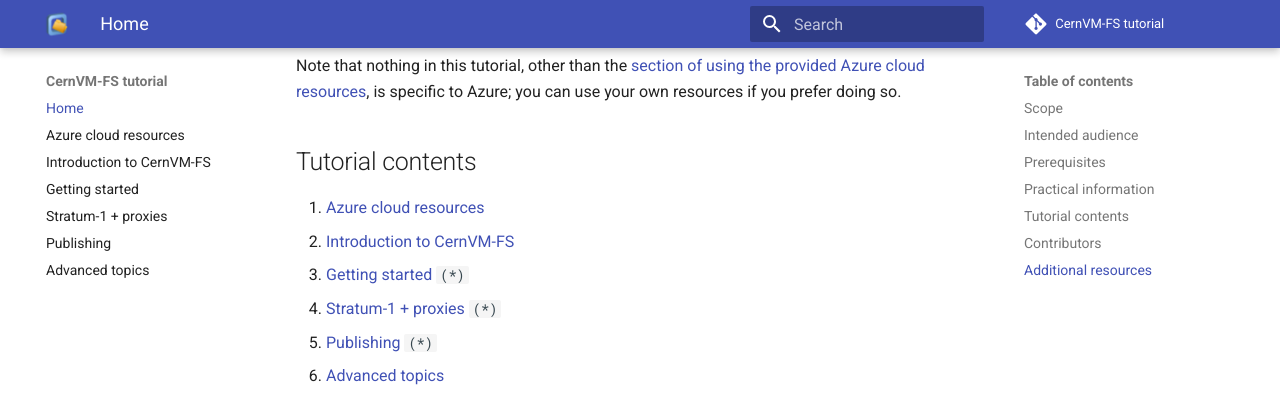
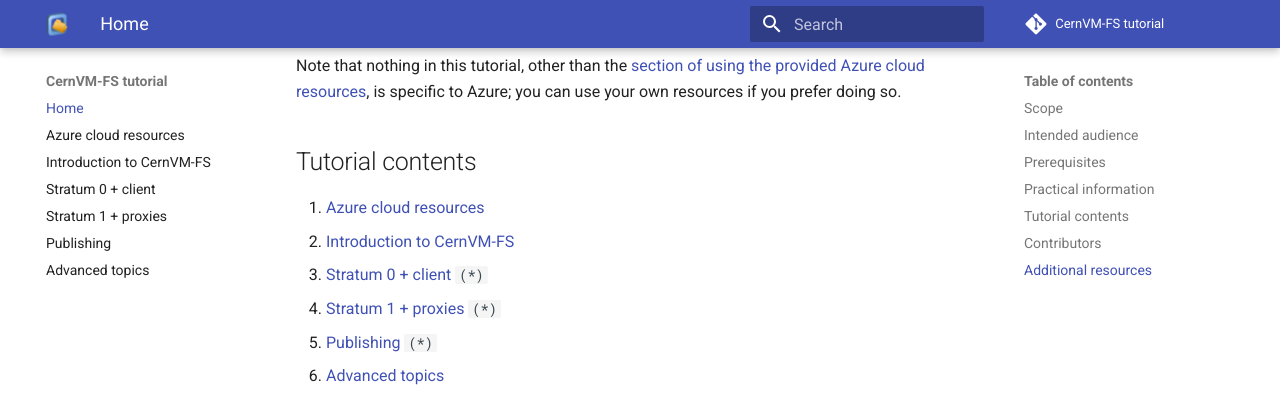
Before and after one commit to cvmfs-contrib/cvmfs-tutorial-2021, an MkDocs documentation site: the page built from docs/index.md, in a window 1280 px wide and 900 px high, scrolled down 1554 px. Shown: the top 407 px of the window. Built offline with MkDocs 1.6.1 and Material for MkDocs 9.7.7, drawn with Linux system fonts in a browser that asks for light colours; comment, search, counter and statistics services are not loaded.

Commit message:
rename first hands-on part to 'Stratum 0 + client'

```diff
--- a/docs/index.md
+++ b/docs/index.md
@@ -66,8 +66,8 @@
 
 1. [Azure cloud resources](00_azure_cloud_resources.md)
 - [Introduction to CernVM-FS](01_introduction.md)
-- [Getting started](02_getting_started.md) ``(*)``
-- [Stratum-1 + proxies](03_stratum1_proxies.md) ``(*)``
+- [Stratum 0 + client](02_stratum0_client.md) ``(*)``
+- [Stratum 1 + proxies](03_stratum1_proxies.md) ``(*)``
 - [Publishing](04_publishing.md) ``(*)``
 - [Advanced topics](05_advanced.md)
 
--- a/mkdocs.yml
+++ b/mkdocs.yml
@@ -11,8 +11,8 @@
   - "Home": index.md
   - Azure cloud resources: 00_azure_cloud_resources.md
   - Introduction to CernVM-FS: 01_introduction.md
-  - Getting started: 02_getting_started.md
-  - Stratum-1 + proxies: 03_stratum1_proxies.md
+  - Stratum 0 + client: 02_stratum0_client.md
+  - Stratum 1 + proxies: 03_stratum1_proxies.md
   - Publishing: 04_publishing.md
   - Advanced topics: 05_advanced.md
 plugins:
```
Also changed, not shown: docs/01_introduction.md (+2 -2 lines), docs/02_stratum0_client.md (renamed from docs/02_getting_started.md, +1 -1 lines).
